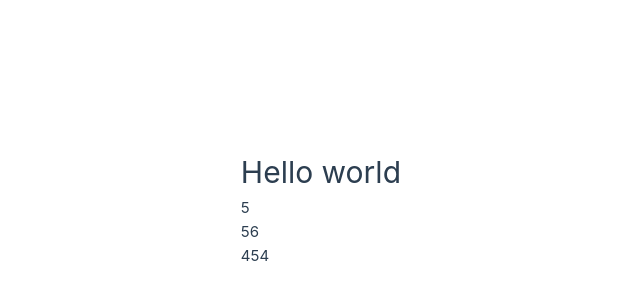
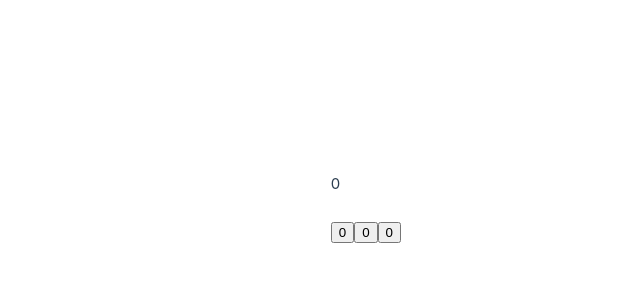
Before and after one commit to manu-cj/vue3-par-la-pratique, a Vue app: page / in a window 1280 px wide. Shown: the part 192-492 px from the top of the page, without its empty margins (239-879 px from the left). Built offline with nearby package versions, Linux system fonts and the light colour scheme.

Commit message:
Incrémenter la valeur de la data "total" en utilisant un autre composant grâce à $emit

```diff
--- a/src/App.vue
+++ b/src/App.vue
@@ -1,29 +1,48 @@
-<script setup>
+<script>
 // import FirstApp from "./components/FirstApp.vue";
 // import PartTwo from "./components/PartTwo.vue";
-import SayHello from "./components/SayHello.vue";
-import BonjourLoc from "./components/BonjourLoc.vue";
+// import SayHello from "./components/SayHello.vue";
 
+import CompteurClic from "./components/CompteurClic.vue";
+// import BonjourLoc from "./components/BonjourLoc.vue";
 
+export default {
+  name: 'App',
+  data(){
+    return {
+      total : 0,
+    }
+  },
 
+  methods: {
+    plusUn() {
+      this.total++
+    }
+  },
 
-
-
-
-
-
+  components: {
+    CompteurClic,
+    // BonjourLoc,
+  },
+}
 
 </script>
 
 <template id="app">
+
   <header>
     <div>
       <!--      <FirstApp/>-->
       <!--    <part-two/>-->
-      <SayHello/>
-      <BonjourLoc number="10" ></BonjourLoc>
-      <BonjourLoc number="100" ></BonjourLoc>
-      <BonjourLoc number="1000" ></BonjourLoc>
+<!--      <SayHello ></SayHello>-->
+<!--      <BonjourLoc number="10" ></BonjourLoc>-->
+<!--      <BonjourLoc number="100" ></BonjourLoc>-->
+<!--      <BonjourLoc number="1000" ></BonjourLoc>-->
+   {{total}}
+      <br><br>
+      <CompteurClic @incremente="plusUn"></CompteurClic>
+      <CompteurClic @incremente="plusUn"></CompteurClic>
+      <CompteurClic @incremente="plusUn"></CompteurClic>
     </div>
 
   </header>
--- a/src/components/BonjourLoc.vue
+++ b/src/components/BonjourLoc.vue
@@ -1,5 +1,5 @@
 <template>
-  <div>{{nombre}}</div>
+  <div>{{total}}</div>
 
 </template>
 
@@ -8,11 +8,16 @@ export default {
   name: "BonjourLoc",
   data() {
     return {
+
       nbrClics : 0,
       nombre : Math.floor(Math.random() * this.number +1)
     }
   },
   props : ['number'],
+
+  methods: {
+
+  }
 
 }
 </script>
--- /dev/null
+++ b/src/components/CompteurClic.vue
@@ -0,0 +1,26 @@
+<template>
+
+<button @click="ajouteUn()">{{valeur}}</button>
+</template>
+
+<script>
+export default {
+  name: "CompteurClic",
+  data() {
+    return {
+      total : 0,
+      valeur: 0,
+    }
+  },
+  methods: {
+    ajouteUn() {
+      this.valeur++;
+      this.$emit('incremente');
+    }
+  }
+}
+</script>
+
+<style scoped>
+
+</style>
--- a/src/components/SayHello.vue
+++ b/src/components/SayHello.vue
@@ -1,13 +1,27 @@
 <template>
 <div>
   <h1>Hello world</h1>
+  <button @click="disBonjour"> Clic here stranger</button>
 </div>
 </template>
 
 <script>
 export default {
-  name: "SayHello"
+  name: "SayHello",
+  data() {
+    return {
+
+    }
+  },
+  props : ['number'],
+
+  methods: {
+    disBonjour() {
+      document.querySelector('h1').innerHTML = 'Le parent dit bonjour étranger haha'
+    }
+  }
 }
+
 </script>
 
 <style scoped>
```
